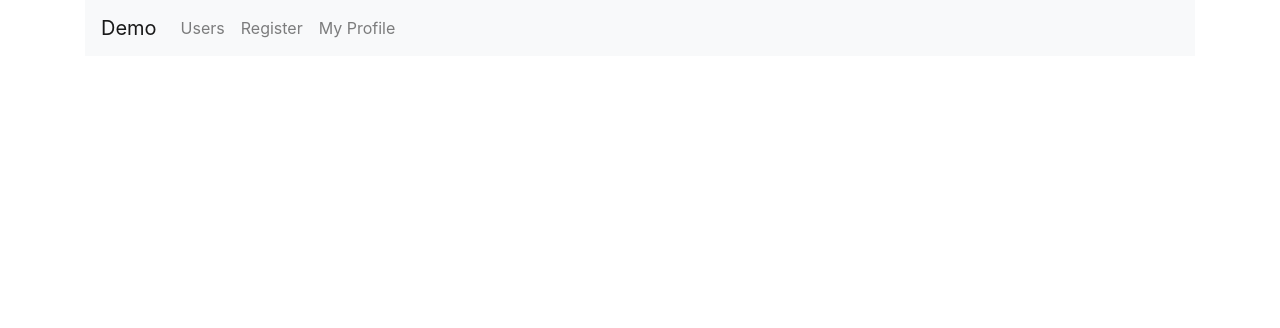
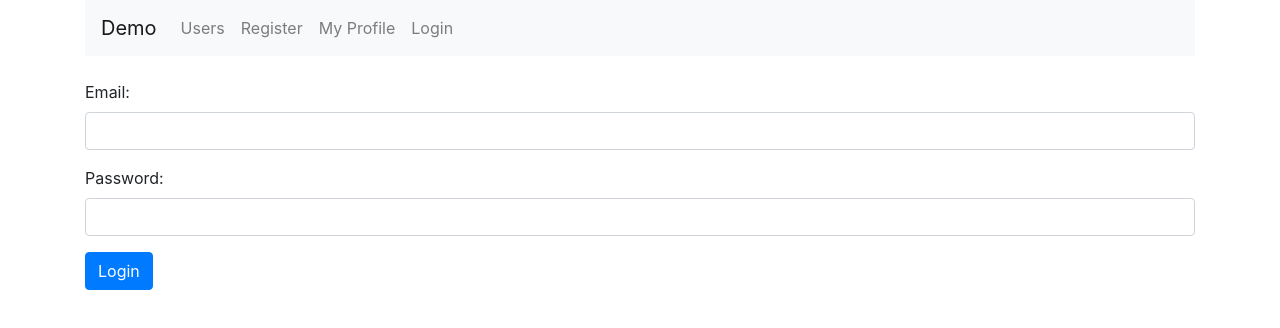
Before and after one commit to guptapratham42/Job-Application-Portal, a React (Create React App) app in the folder frontend/: page /login in a window 1280 px wide. Shown: the top 328 px of the page. Built offline with nearby package versions, Linux system fonts and the light colour scheme.

Commit message:
Job Application

```diff
--- a/frontend/package.json
+++ b/frontend/package.json
@@ -14,6 +14,7 @@
     "react": "^16.12.0",
     "react-bootstrap": "^1.4.3",
     "react-dom": "^16.12.0",
+    "react-popup": "^0.10.0",
     "react-router-dom": "^5.1.2",
     "react-scripts": "3.3.1"
   },
--- a/frontend/src/App.js
+++ b/frontend/src/App.js
@@ -5,6 +5,7 @@ import "bootstrap/dist/css/bootstrap.min.css"
 import UsersList from './components/Users/UsersList'
 import Home from './components/Common/Home'
 import Register from './components/Common/Register'
+import Login from './components/Common/Login'
 import Navbar from './components/templates/Navbar'
 import Profile from './components/Users/Profile'
 
@@ -18,6 +19,7 @@ function App() {
         <Route path="/users" exact component={UsersList}/>
         <Route path="/register" component={Register}/>
         <Route path="/profile" component={Profile}/>
+        <Route path="/login" component={Login}/>
       </div>
     </Router>
   );
--- /dev/null
+++ b/frontend/src/components/Common/Login.js
@@ -0,0 +1,78 @@
+import React, {Component} from 'react';
+import axios from 'axios';
+
+export default class Login extends Component {
+
+    constructor(props) {
+        super(props);
+
+        this.state = {
+            email: '',
+            password: ''
+            //date:null
+        }
+
+        this.onChangePassword = this.onChangePassword.bind(this);
+        this.onChangeEmail = this.onChangeEmail.bind(this);
+        this.onSubmit = this.onSubmit.bind(this);
+    }
+
+    onChangePassword(event) {
+        this.setState({ password: event.target.value });
+    }
+
+    onChangeEmail(event) {
+        this.setState({ email: event.target.value });
+    }
+
+    onSubmit(e) {
+        e.preventDefault();
+
+        const newUser = {
+            // name: this.state.name,
+            email: this.state.email,
+            password: this.state.password
+        }
+        axios.post('http://localhost:4000/user/login', newUser)
+             .then(res => {
+                if(res.data.msg)
+                    alert(res.data.msg);
+                else
+                 alert("Successfully Logged in\t" + res.data.user.name);console.log(res.data);
+                })
+             ;
+
+        this.setState({
+            email: '',
+            password: ''
+        });
+    }
+
+    render() {
+        return (
+            <div>
+                <form onSubmit={this.onSubmit}>
+                    <div className="form-group">
+                        <label>Email: </label>
+                        <input type="text"
+                               className="form-control"
+                               value={this.state.email}
+                               onChange={this.onChangeEmail}
+                               />
+                    </div>
+                    <div className="form-group">
+                        <label>Password: </label>
+                        <input type="text"
+                               className="form-control"
+                               value={this.state.password}
+                               onChange={this.onChangePassword}
+                               />
+                    </div>
+                    <div className="form-group">
+                        <input type="submit" value="Login" className="btn btn-primary"/>
+                    </div>
+                </form>
+            </div>
+        )
+    }
+}
--- a/frontend/src/components/Common/Register.js
+++ b/frontend/src/components/Common/Register.js
@@ -1,6 +1,10 @@
 import React, {Component} from 'react';
 import axios from 'axios';
+//import Popup from 'react-popup';
+//import Dropdown from 'react-dropdown';
 
+//const options = ['Recruiter', 'Applicant'];
+//const defaultOption = options[0];
 export default class Register extends Component {
 
     constructor(props) {
@@ -9,11 +13,15 @@ export default class Register extends Component {
         this.state = {
             name: '',
             email: '',
+            role: "Applicant",
+            password: '',
             date:null
         }
 
         this.onChangeUsername = this.onChangeUsername.bind(this);
         this.onChangeEmail = this.onChangeEmail.bind(this);
+        this.onChangeRole = this.onChangeRole.bind(this);
+        this.onChangePassword = this.onChangePassword.bind(this);
         this.onSubmit = this.onSubmit.bind(this);
     }
 
@@ -25,21 +33,42 @@ export default class Register extends Component {
         this.setState({ email: event.target.value });
     }
 
+    onChangeRole(event) {
+        this.setState({ role: event.target.value });
+    }
+    onChangePassword(event) {
+        this.setState({ password: event.target.value });
+    }
     onSubmit(e) {
         e.preventDefault();
 
         const newUser = {
             name: this.state.name,
             email: this.state.email,
+            role: this.state.role,
+            password: this.state.password,
             date: Date.now()
         }
         axios.post('http://localhost:4000/user/register', newUser)
-             .then(res => {alert("Created\t" + res.data.name);console.log(res.data)})
+             .then(res => {
+                 if(res.data.msg)
+                    alert(res.data.msg);
+                else if(res.data.driver)
+                {
+                    alert("Account with the same email id already exists!")
+                }
+                else{
+                 alert("Created an account for\t" + res.data.name);
+                }
+                 console.log(res.data);
+                })
              ;
-
+        //Popup.alert('I am alert, nice to meet you');
         this.setState({
             name: '',
             email: '',
+            role: "Applicant",
+            password: '',
             date:null
         });
     }
@@ -49,7 +78,7 @@ export default class Register extends Component {
             <div>
                 <form onSubmit={this.onSubmit}>
                     <div className="form-group">
-                        <label>Username: </label>
+                        <label>Name: </label>
                         <input type="text"
                                className="form-control"
                                value={this.state.name}
@@ -65,6 +94,24 @@ export default class Register extends Component {
                                />
                     </div>
                     <div className="form-group">
+                        <label>Password: </label>
+                        <input type="text"
+                               className="form-control"
+                               value={this.state.password}
+                               onChange={this.onChangePassword}
+                               />
+                    </div>
+                    <div className="form-group">
+                        <label>Role: </label>
+                        <br></br>
+                        <select className="form-control" value={this.state.role} onChange={this.onChangeRole}>
+                        <option name="Recruiter" value="Recruiter">Recruiter</option>
+                        <option name="Applicant" value="Applicant">Applicant</option>
+                        {/* value={this.state.role}
+                        onChange={this.onChangeRole} */}
+                        </select>
+                    </div>
+                    <div className="form-group">
                         <input type="submit" value="Register" className="btn btn-primary"/>
                     </div>
                 </form>
--- a/frontend/src/components/templates/Navbar.js
+++ b/frontend/src/components/templates/Navbar.js
@@ -24,6 +24,9 @@ export default class NavBar extends Component {
                             <li className="navbar-item">
                                 <Link to="/profile" className="nav-link">My Profile</Link>
                             </li>
+                            <li className="navbar-item">
+                                <Link to="/login" className="nav-link">Login</Link>
+                            </li>
                         </ul>
                     </div>
                 </nav>
```
Also changed, not shown: 2 other files (tests, documents, lock files or other folders).
